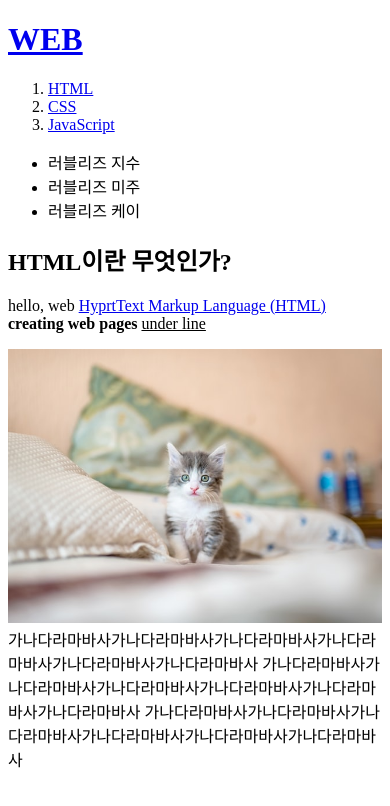
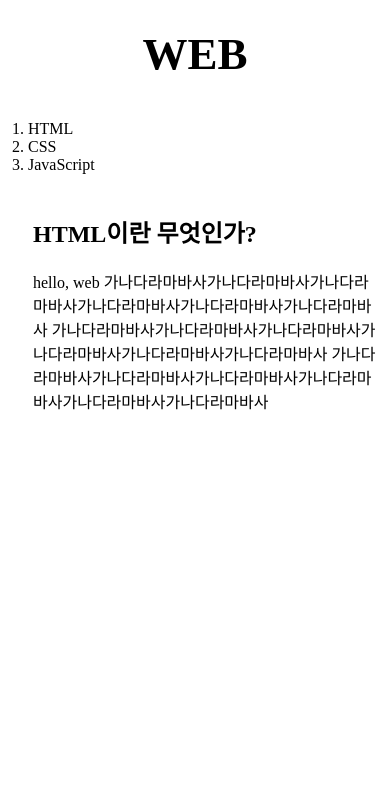
Before and after one commit to seonggwonlee/WEB1-HTML, a plain HTML site: page 1.html in a window 390 px wide. Drawn offline with Linux system fonts and the light colour scheme.

Commit message:
CSS 연습 업로드

```diff
--- a/1.html
+++ b/1.html
@@ -3,30 +3,61 @@
 <head>
   <title>WEB1 - html</title>
   <meta charset="UTF-8">
+  <style>
+  a {
+    color:black;
+    text-decoration: none;
+  }
+  h1 {
+    font-size:45px;
+    text-align: center;
+    border-bottom:2px solid black;
+    margin:0;
+    padding:20px;
+  }
+  #grid ol {
+    border-right:2px solid black;
+    width:100px;
+    margin:0;
+    padding:20px;
+  }
+  #grid {
+    display:grid;
+    grid-template-columns:150px 1fr;
+  }
+  #article
+  {
+    padding-left:25px;
+  }
+   @media(max-width:800px) {
+     #grid{
+       display:block;
+     }
+   #grid ol {
+     border-right:none;
+   }
+   h1 {
+     border-bottom:none;
+   }
+        }
+  </style>
 </head>
 <body>
   <h1><a href="index.html">WEB</a></h1>
+<div id="grid">
   <ol>
     <li><a href="1.html">HTML<a></li>
     <li><a href="2.html">CSS</a></li>
     <li><a href="3.html">JavaScript</a></li>
   </ol>
-<ul>
-  <li>러블리즈 지수</li>
-  <li>러블리즈 미주</li>
-  <li>러블리즈 케이</li>
-  </ul>
+  <div id="article">
 <h2>HTML이란 무엇인가?</h2>
 <p>hello, web
-<a href="https://www.w3.org/TR/html52/" target="_blank">HyprtText Markup Language (HTML)</a>
-<strong>creating web pages</strong>
-<u>under line</u>
-</p>
-<p>
-<img src="cat.jpg" width="100%">
 가나다라마바사가나다라마바사가나다라마바사가나다라마바사가나다라마바사가나다라마바사
 가나다라마바사가나다라마바사가나다라마바사가나다라마바사가나다라마바사가나다라마바사
 가나다라마바사가나다라마바사가나다라마바사가나다라마바사가나다라마바사가나다라마바사
 </p>
+</div>
+</div>
 </body>
 </html>
```
Also changed, not shown: 2.html (+22 -19 lines), 3.html (+43 -8 lines), mediaquery.html (added, +28 -0 lines).
